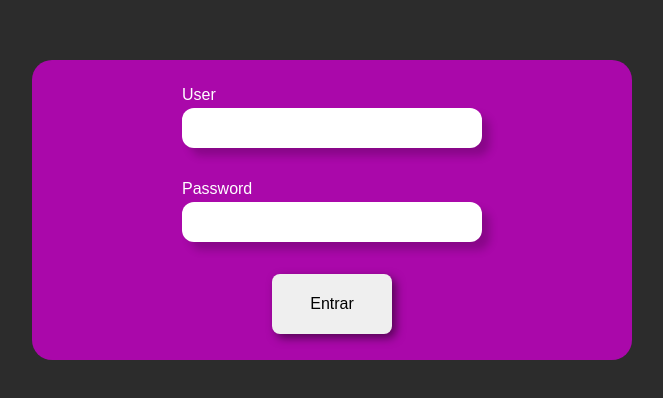
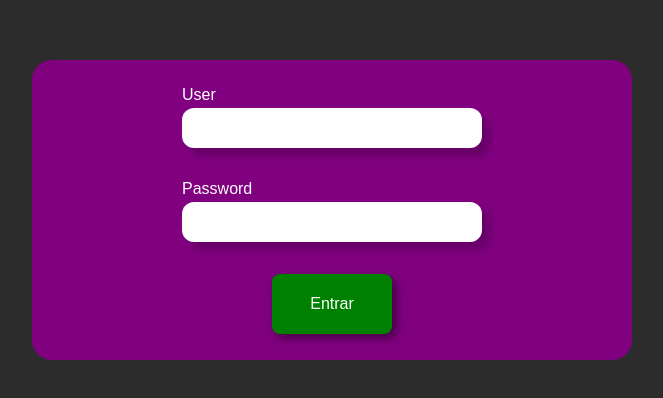
Before and after one commit to bitwise-technology/frontend-vuejs-boilerplate, a Vue app: page /login in a window 1280 px wide. Shown: the part 190-588 px from the top of the page, without its empty margins (308-971 px from the left). Built offline with nearby package versions, Linux system fonts and the light colour scheme.

Commit message:
chore: change LoginComponent to use global style classes

```diff
--- a/src/components/LoginComponent.vue
+++ b/src/components/LoginComponent.vue
@@ -1,12 +1,16 @@
 <template>
-  <form id="login-component-container" @submit.prevent="handleLogin">
+  <form
+    id="login-component-container"
+    class="bg-primary"
+    @submit.prevent="handleLogin"
+  >
     <div class="input-container">
-      <label for="user-input" class="label">User</label>
+      <label for="user-input" class="label text-light">User</label>
       <input type="text" id="user-input" class="input" v-model="user.email" />
     </div>
 
     <div class="input-container">
-      <label for="password-input" class="label">Password</label>
+      <label for="password-input" class="label text-light">Password</label>
       <input
         type="text"
         id="password-input"
@@ -16,9 +20,8 @@
     </div>
 
     <button-component
+      class="bg-secondary text-light"
       type="submit"
-      bg-color="rgb(99, 204, 99)"
-      text-color="white"
       text="Entrar"
     >
       Entrar
@@ -96,7 +99,6 @@ export default defineComponent({
 
   align-items: center;
   justify-content: center;
-  background-color: rgb(170, 8, 170);
 }
 
 .input-container {
@@ -111,7 +113,6 @@ export default defineComponent({
 }
 
 .input-container label {
-  color: white;
   margin: 0 0 4px 0;
 }
 
@@ -122,15 +123,4 @@ export default defineComponent({
   padding: 0 8px;
   box-shadow: 8px 8px 8px rgba(0, 0, 0, 0.2);
 }
-
-.login-button {
-  width: 90px;
-  height: 45px;
-
-  border-radius: 12px;
-
-  background-color: rgb(99, 204, 99);
-  border: 0;
-  color: white;
-}
 </style>
```
